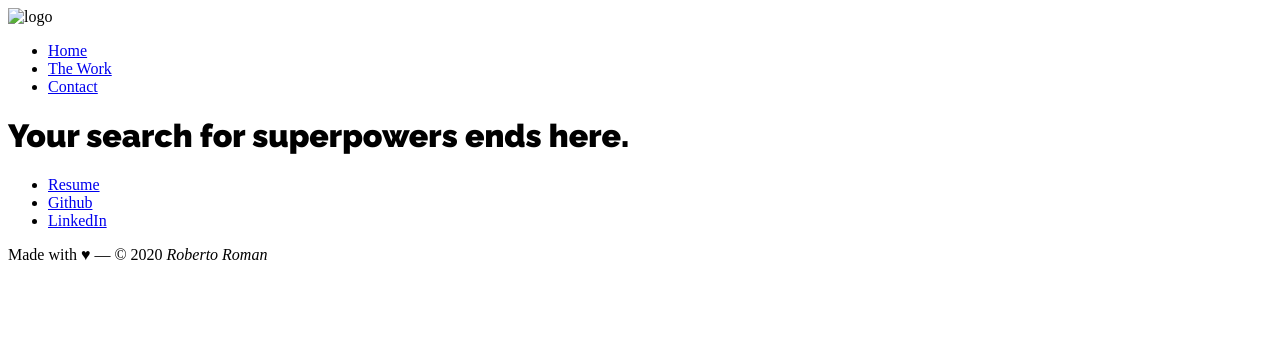
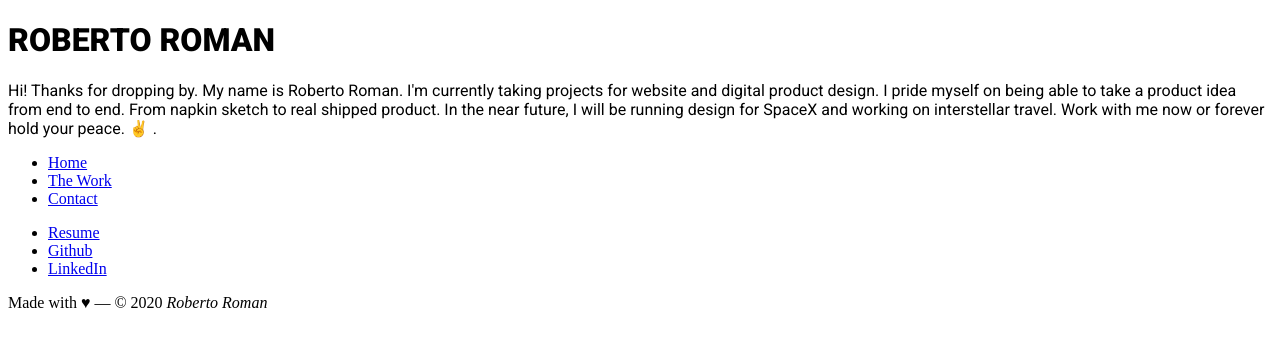
Before and after one commit to romanramirez/meda-summer2020-roberto, a plain HTML site: page projects/portfolio/base.html in a window 1280 px wide. Drawn offline with Linux system fonts and the light colour scheme.

Commit message:
Updated favicon

```diff
--- a/projects/portfolio/base.html
+++ b/projects/portfolio/base.html
@@ -9,9 +9,10 @@
   you plan, design, build and package you site to build an online presence">
     <meta name="author" content="Roberto Roman">
     <link rel="stylesheet" href="styles/stylesheet.css">
-    <link rel="apple-touch-icon" sizes="180x180" href="/assets/images/apple-touch-icon.png">
-<link rel="icon" type="image/png" sizes="32x32" href="/assets/images/favicon-32x32.png">
-<link rel="icon" type="image/png" sizes="16x16" href="/assets/images/favicon-16x16.png">
+    <link rel="apple-touch-icon" sizes="180x180" href="./images/apple-touch-icon.png">
+    <link rel="icon" type="image/png" sizes="32x32" href="./images/favicon-32x32.png">
+    <link rel="icon" type="image/png" sizes="16x16" href="./images/favicon-16x16.png">
+    <link rel="manifest" href="./images/site.webmanifest">
     <title>Roberto Roman's Portfolio</title>
 
     <style>
@@ -23,17 +24,6 @@
 <body>
         <div class="container">
 
-            <img src="assets/logo.png" alt="logo" class="logo">
-
-            <nav>
-                <ul>
-                    <li><a href="#">Home</a></li>
-                    <li><a href="#">The Work</a></li>
-                    <li><a href="#">Contact</a></li>
-                </ul>
-            </nav>
-
-
         </div>
 
         <header>
@@ -42,9 +32,23 @@
         </header>
 
         <main>
-            <h1 id="page-title">Your search for superpowers ends here.</h1>
+            <h1 id="page-title">ROBERTO ROMAN</h1>
+
+            <p id="body-paragraph">Hi! Thanks for dropping by. My name is Roberto Roman. I'm currently taking projects for website and digital product design. I pride myself on being able to take a product idea from end to end. From napkin sketch to real shipped product. In the near future, I will be running design for SpaceX and working on interstellar travel. Work with me now or forever hold your peace. ✌️
+                .</p>
+            <ul>
+                <li><a href="#">Home</a></li>
+                <li><a href="#">The Work</a></li>
+                <li><a href="#">Contact</a></li>
+            </ul>
+
+            <div>
+                <nav class="svg-icon--list">
+
 
         </main>
+
+
         <footer>
             <ul>
                 <li><a href="#" class="social resume">Resume</a></li>
@@ -52,6 +56,7 @@
                 <li><a href="#" class="social linkedin">LinkedIn</a></li>
             </ul>
             <p>Made with ♥&nbsp;—&nbsp;© 2020 <em>Roberto Roman</em></p>
+
         </footer>
     </div>
 </body>
--- a/projects/portfolio/styles/stylesheet.css
+++ b/projects/portfolio/styles/stylesheet.css
@@ -1,7 +1,11 @@
 /* This is the stylesheet for my portfolio website. */
 
-@import url('https://fonts.googleapis.com/css2?family=Raleway:wght@900&display=swap');
+@import url('https://fonts.googleapis.com/css2?family=Roboto:wght@400;900&display=swap');
 
 #page-title {
-    font-family: "Raleway", sans-serif;
+    font-family: 'Roboto', sans-serif;
 }
+
+#body-paragraph {
+    font-family: 'Roboto', sans-serif;
+}
```
Also changed, not shown: projects/portfolio/images/accessibility_new-24px.svg (deleted), projects/portfolio/images/android-chrome-192x192.png, projects/portfolio/images/android-chrome-512x512.png, projects/portfolio/images/apple-touch-icon.png, projects/portfolio/images/favicon-16x16.png, projects/portfolio/images/favicon-32x32.png, projects/portfolio/images/favicon.ico, projects/portfolio/images/https-24px.svg (deleted), projects/portfolio/images/info-24px.svg (deleted), projects/portfolio/images/site.webmanifest (added), projects/portfolio_docs/design-brief-1.txt.
